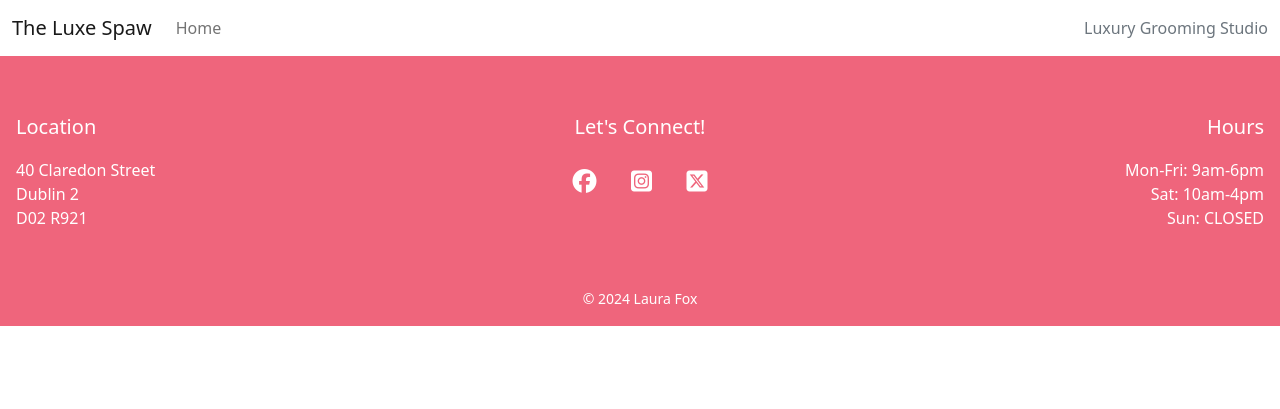
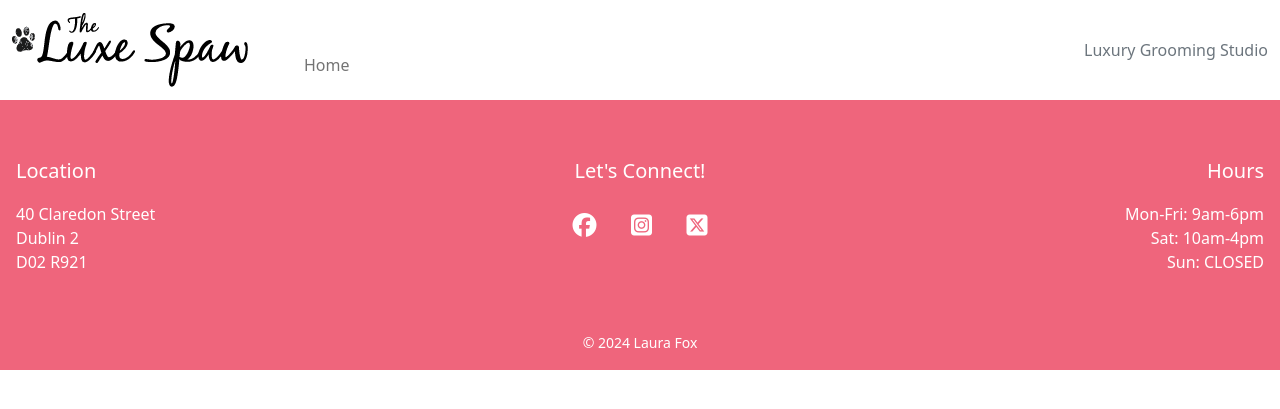
Before and after one commit to lauramayfox/the-luxe-spaw, a Django app: template templates/base.html in a window 1280 px wide. Shown: the top 409 px of the page. Run offline with Django 4.2, Linux system fonts and the light colour scheme; the template is opened without the code that fills it, so the values that code supplies are empty; parts of the project's set-up code (start-up, migrations or seed data) failed here and were passed over; some libraries are stand-ins or nearby versions.

Commit message:
Logo design uploaded to base html

```diff
--- a/static/css/style.css
+++ b/static/css/style.css
@@ -1,3 +1,5 @@
+/* Generic */
+
 body {
     background-color: white;
 }
--- a/templates/base.html
+++ b/templates/base.html
@@ -32,8 +32,8 @@
     <!-- Navigation -->
     <nav class="navbar navbar-expand-lg navbar-light bg-white">
         <div class="container-fluid">
-            <a class="navbar-brand" href="{% url 'home' %}"><span class="brand">The <span class="red-o"></span>Luxe <span
-                        class="thin">Spaw</span></span></a>
+            <a class="navbar-brand" href="{% url 'home' %}"><img src="{% static 'images/logo.png' %}"
+                alt="logo" class="img-fluid">
             <button class="navbar-toggler" type="button" data-bs-toggle="collapse" data-bs-target="#navbarText"
                 aria-controls="navbarText" aria-expanded="false" aria-label="Toggle navigation">
                 <span class="navbar-toggler-icon"></span>
@@ -60,7 +60,7 @@
         {% endblock content %}
 
     </main>
-    <!-- Footer -->
+    <!--Footer -->
     <footer class="footer mt-auto py-3 footer-bg">
         <div class="container-fluid d-sm-flex d-md-inline">
             <div class="row hstack justify-content-sm-center">
```
Also changed, not shown: static/images/logo.png (added).
